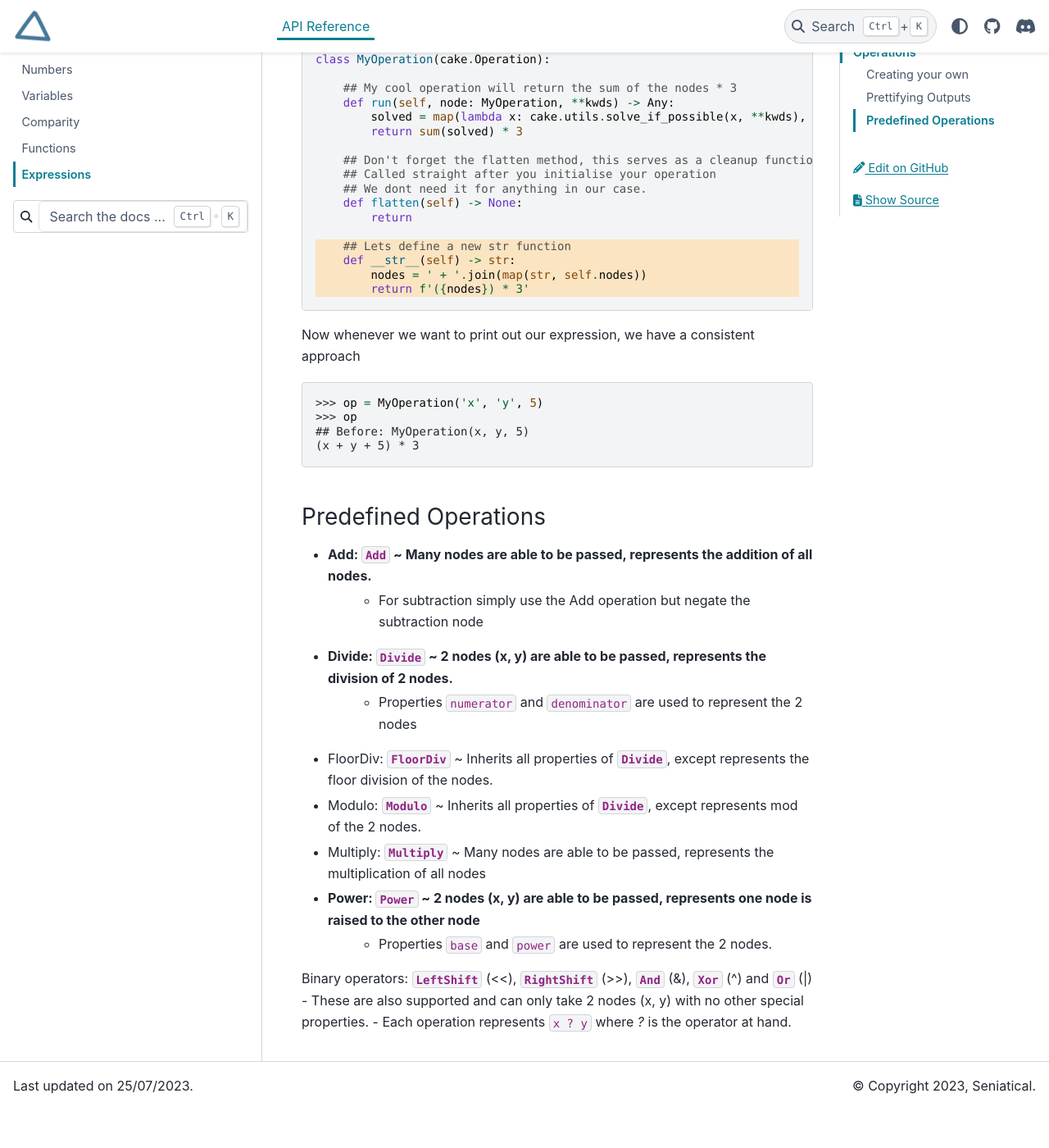
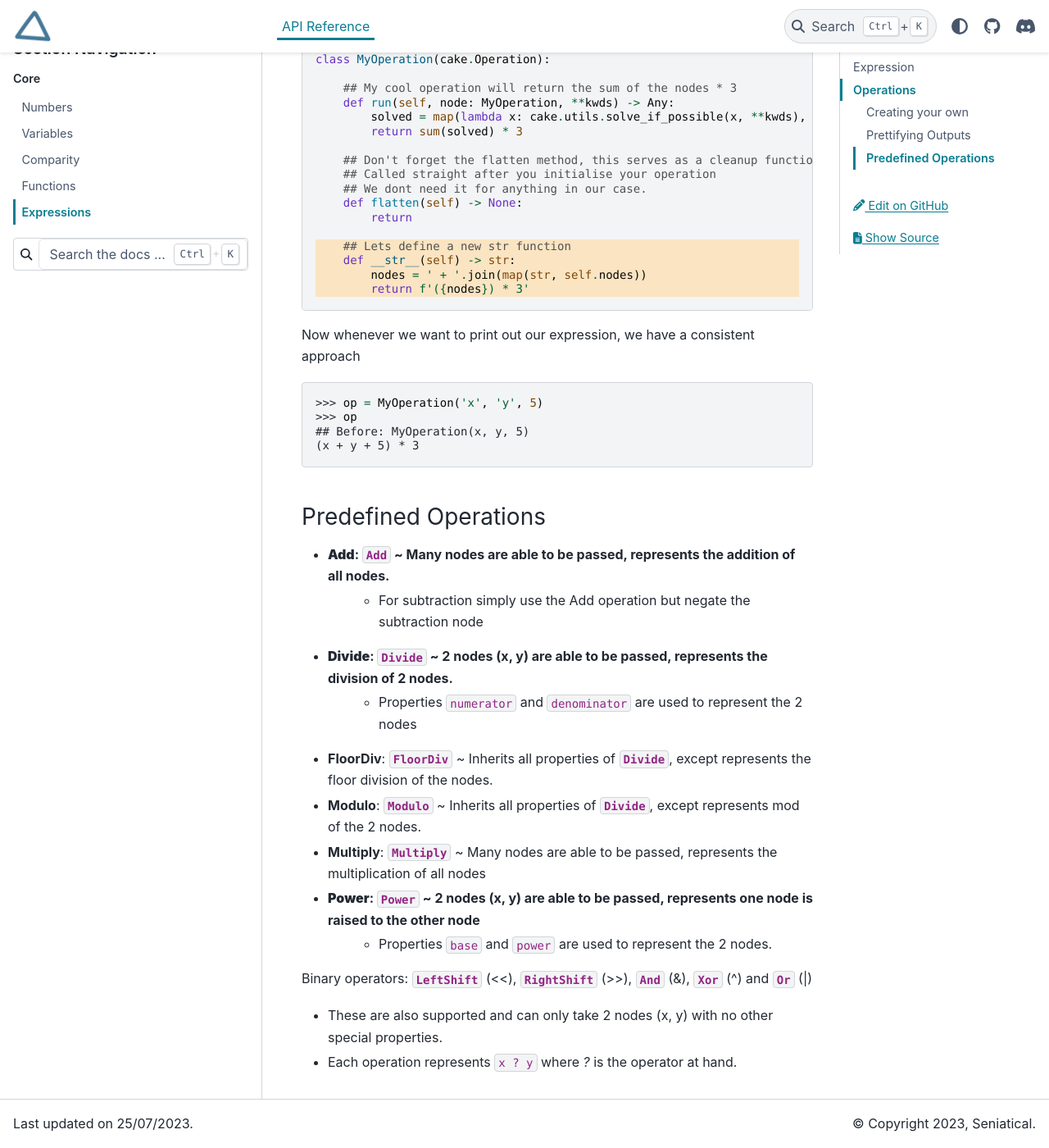
Before and after one commit to Seniatical/Cake, a Sphinx documentation site: the page built from docs/api/core/expressions.rst, in a window 1280 px wide and 1400 px high, scrolled down 1427 px. Shown: the whole window at 82% size. Built offline with Sphinx 7.4.7 and the PyData theme 0.15.4, drawn with Linux system fonts in a browser that asks for light colours; before the commit the page ends 2780 px from its top, so only the background shows below that.

Commit message:
Fix formatting issue with predefined operations

```diff
--- a/docs/api/core/expressions.rst
+++ b/docs/api/core/expressions.rst
@@ -96,16 +96,17 @@ Now whenever we want to print out our expression, we have a consistent approach
 Predefined Operations
 ---------------------
 
-* Add: :class:`Add` ~ Many nodes are able to be passed, represents the addition of all nodes.
+* **Add**: :class:`Add` ~ Many nodes are able to be passed, represents the addition of all nodes.
     - For subtraction simply use the Add operation but negate the subtraction node
-* Divide: :class:`Divide` ~ 2 nodes (x, y) are able to be passed, represents the division of 2 nodes.
+* **Divide**: :class:`Divide` ~ 2 nodes (x, y) are able to be passed, represents the division of 2 nodes.
     - Properties ``numerator`` and ``denominator`` are used to represent the 2 nodes
-* FloorDiv: :class:`FloorDiv` ~ Inherits all properties of :class:`Divide`, except represents the floor division of the nodes.
-* Modulo: :class:`Modulo` ~ Inherits all properties of :class:`Divide`, except represents mod of the 2 nodes.
-* Multiply: :class:`Multiply` ~ Many nodes are able to be passed, represents the multiplication of all nodes
-* Power: :class:`Power` ~ 2 nodes (x, y) are able to be passed, represents one node is raised to the other node
+* **FloorDiv**: :class:`FloorDiv` ~ Inherits all properties of :class:`Divide`, except represents the floor division of the nodes.
+* **Modulo**: :class:`Modulo` ~ Inherits all properties of :class:`Divide`, except represents mod of the 2 nodes.
+* **Multiply**: :class:`Multiply` ~ Many nodes are able to be passed, represents the multiplication of all nodes
+* **Power**: :class:`Power` ~ 2 nodes (x, y) are able to be passed, represents one node is raised to the other node
     - Properties ``base`` and ``power`` are used to represent the 2 nodes.
 
 Binary operators: :class:`LeftShift` (<<), :class:`RightShift` (>>), :class:`And` (&), :class:`Xor` (^) and :class:`Or` (|)
+
 - These are also supported and can only take 2 nodes (x, y) with no other special properties.
 - Each operation represents ``x ? y`` where *?* is the operator at hand.
```
